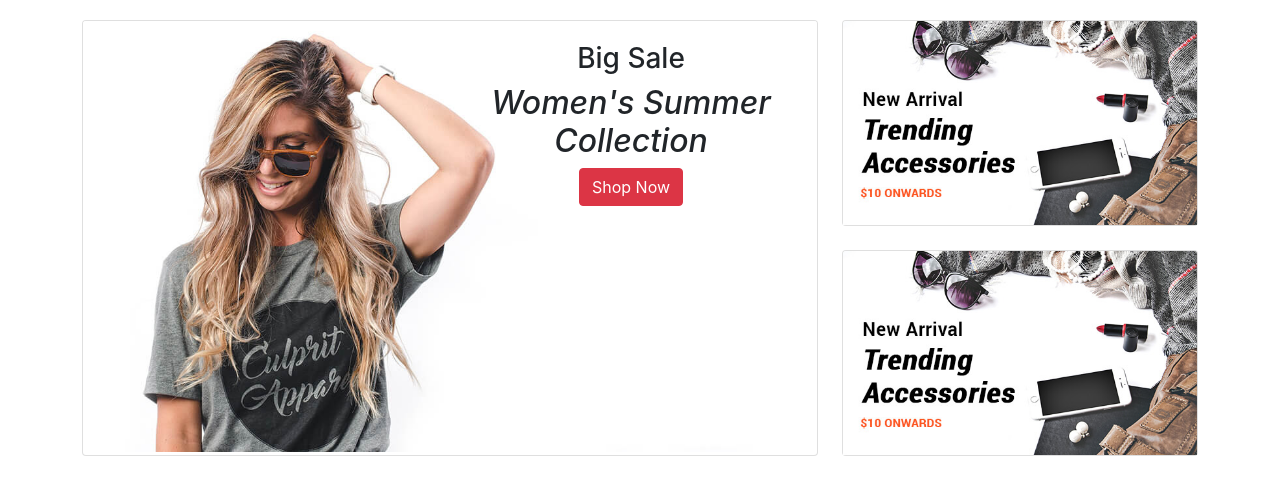
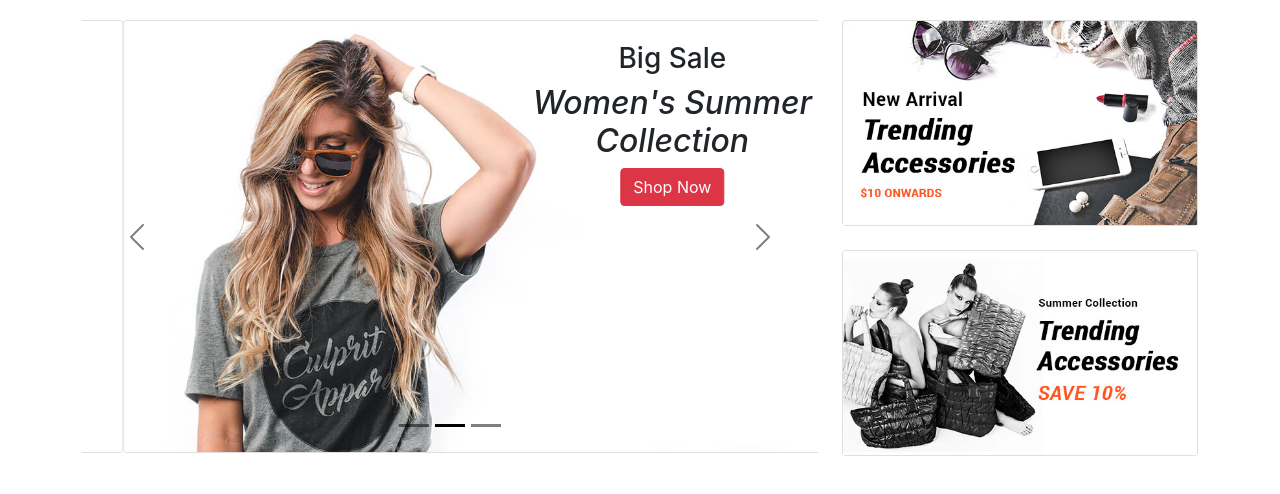
Before and after one commit to raju550/fashion, a React (Create React App) app: page / in a window 1280 px wide. Shown: the top 494 px of the page. Built offline with nearby package versions, Linux system fonts and the light colour scheme.

Commit message:
add slide carsouel

```diff
--- a/src/component/Home/Card/Cards.js
+++ b/src/component/Home/Card/Cards.js
@@ -1,5 +1,5 @@
 import React from "react";
-import { Button, Col, Container, Row, Card } from "react-bootstrap";
+import { Button, Col, Container, Row, Card, Carousel } from "react-bootstrap";
 import "./Card.css";
 import bg1 from "../../../media/slide1.jpg";
 import bg2 from "../../../media/s2.jpg";
@@ -9,7 +9,9 @@ const Cards = () => {
   return (
     <Container className="header-top">
       <Row>
-        <Col md="8"  className="item-margin">
+        <Col md="8" className="item-margin">
+          <Carousel variant="dark">
+            <Carousel.Item>
               <Card style={{ width: "100%", height: "100%" }}>
                 <Card.Img className="overlay-image" variant="top" src={bg1} />
                 <Card.Body className="top-right">
@@ -18,6 +20,37 @@ const Cards = () => {
                   <Button variant="danger">Shop Now</Button>
                 </Card.Body>
               </Card>
+            </Carousel.Item>
+            <Carousel.Item>
+              <Card style={{ width: "100%", height: "100%" }}>
+                <Card.Img className="overlay-image" variant="top" src={bg1} />
+                <Card.Body className="top-right">
+                  <h3>Big Sale</h3>
+                  <h2 className="text-big">Women's Summer Collection</h2>
+                  <Button variant="danger">Shop Now</Button>
+                </Card.Body>
+              </Card>
+            </Carousel.Item>
+            <Carousel.Item>
+              <Card style={{ width: "100%", height: "100%" }}>
+                <Card.Img className="overlay-image" variant="top" src={bg1} />
+                <Card.Body className="top-right">
+                  <h3>Big Sale</h3>
+                  <h2 className="text-big">Women's Summer Collection</h2>
+                  <Button variant="danger">Shop Now</Button>
+                </Card.Body>
+              </Card>
+            </Carousel.Item>
+          </Carousel>
+
+          {/* <Card style={{ width: "100%", height: "100%" }}>
+            <Card.Img className="overlay-image" variant="top" src={bg1} />
+            <Card.Body className="top-right">
+              <h3>Big Sale</h3>
+              <h2 className="text-big">Women's Summer Collection</h2>
+              <Button variant="danger">Shop Now</Button>
+            </Card.Body>
+          </Card> */}
         </Col>
 
         <Col md="4">
@@ -26,7 +59,7 @@ const Cards = () => {
           </Card>
           <br />
           <Card style={{ width: "100%" }}>
-              <Card.Img className="image-h1" variant="top" src={bg2} />
+            <Card.Img className="image-h1" variant="top" src={bg3} />
           </Card>
         </Col>
       </Row>
```
Lines whose indentation alone changed are shown as unchanged.
